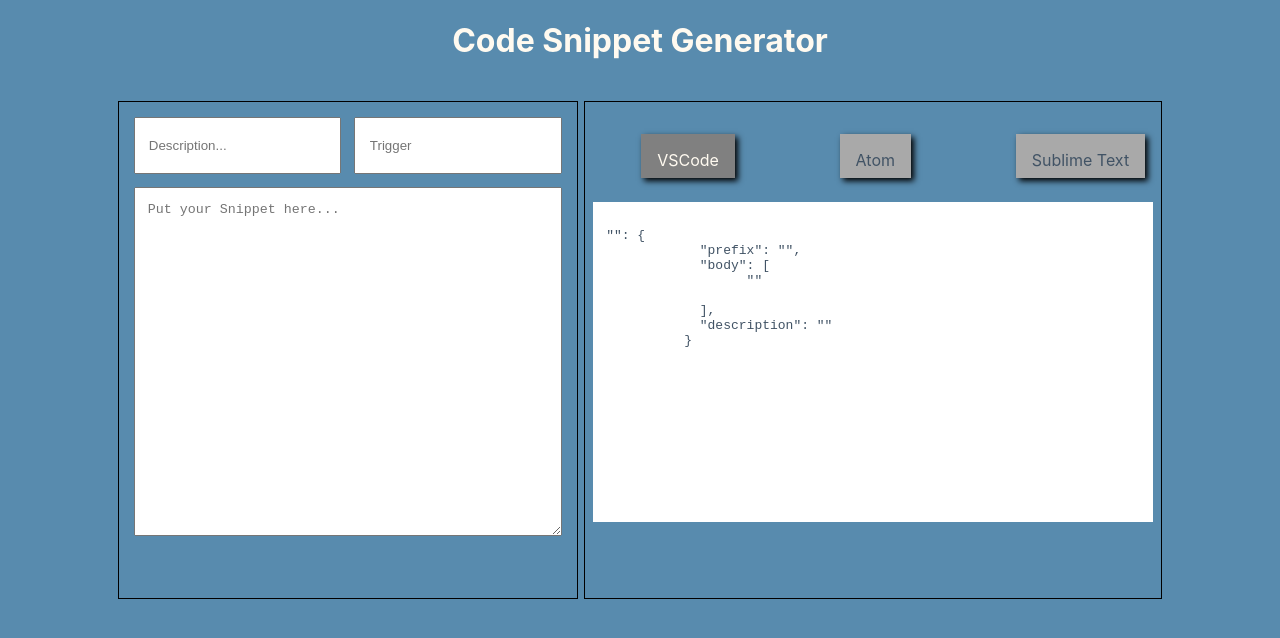
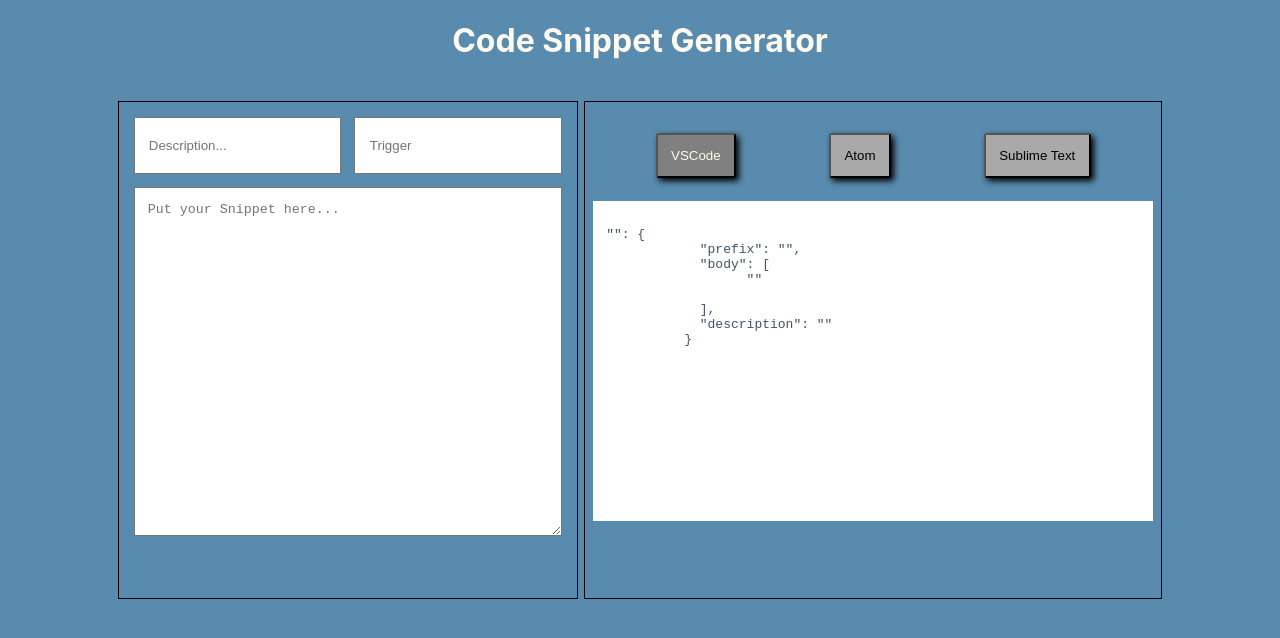
Before and after one commit to jatin33/code-snippet-generator, a React (Create React App) app: page / in a window 1280 px wide. Shown: the top 638 px of the page. Built offline with nearby package versions, Linux system fonts and the light colour scheme.

Commit message:
Refactored li to button

```diff
--- a/src/components/Output/Output.js
+++ b/src/components/Output/Output.js
@@ -22,12 +22,13 @@
 
     return (
         <div className={styles.container}>
-            <div>
-                <ol className={styles.tablist}>
-                    {tabs.map((tab) => <li key={tab}
+            <div className={styles.tablist}>
+                    {tabs.map((tab) => <button key={tab}
                         onClick={handleTabSelected}
-                        className={currentFormat === tab ? styles.active : ''}>{tab}</li>)}
-                </ol>
+                        className={currentFormat === tab ? styles.active : ''}>
+                            {tab}
+                        </button>
+                    )}
             </div>
             <div className={styles.tabcontent}>
                 <pre>
--- a/src/components/Output/Output.module.css
+++ b/src/components/Output/Output.module.css
@@ -10,14 +10,16 @@
 
 .tablist {
     display: flex;
-    justify-content: space-between;
+    justify-content: space-around;
     flex-direction: row;
     list-style: none;
+    margin: 1em;
 }
 
-li {
+button {
     cursor: pointer;
-    padding: 1em 1em 0.5em 1em;
+    padding: 1em;
+    border-radius: 5%;
     margin: 0.5em;
     background-color: darkgrey;
     box-shadow:  3px 3px 6px black;
```
